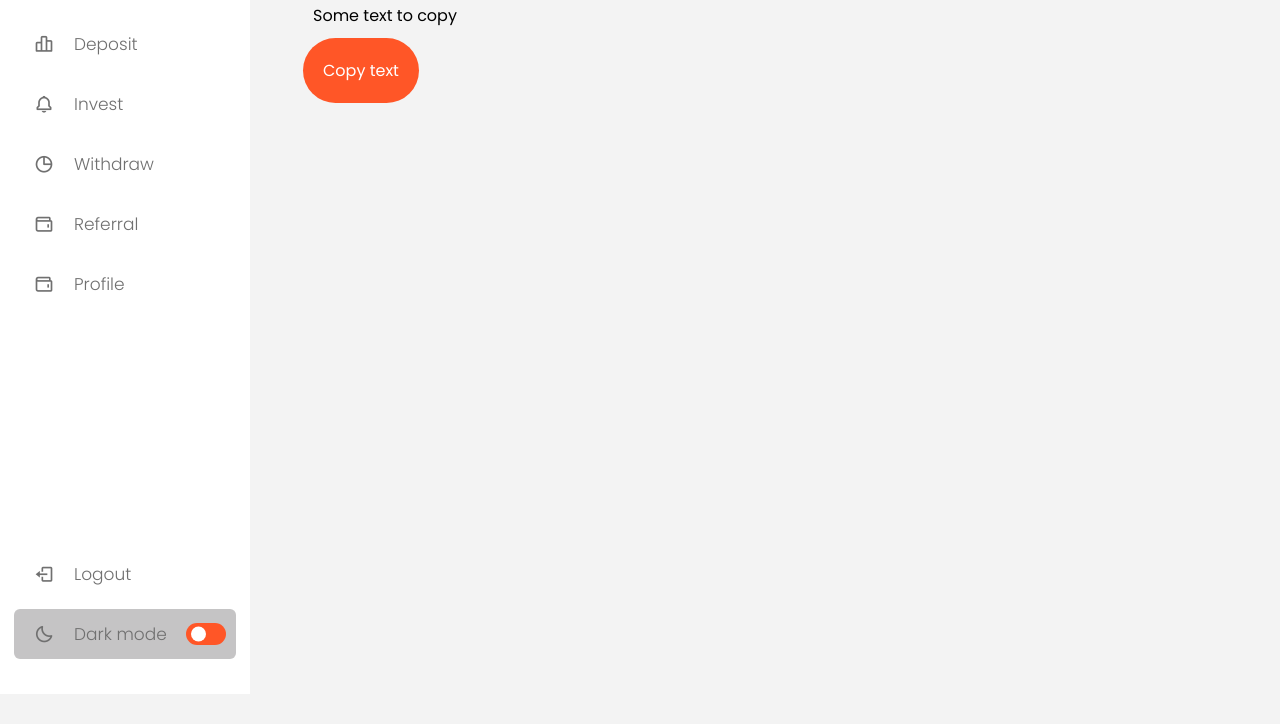
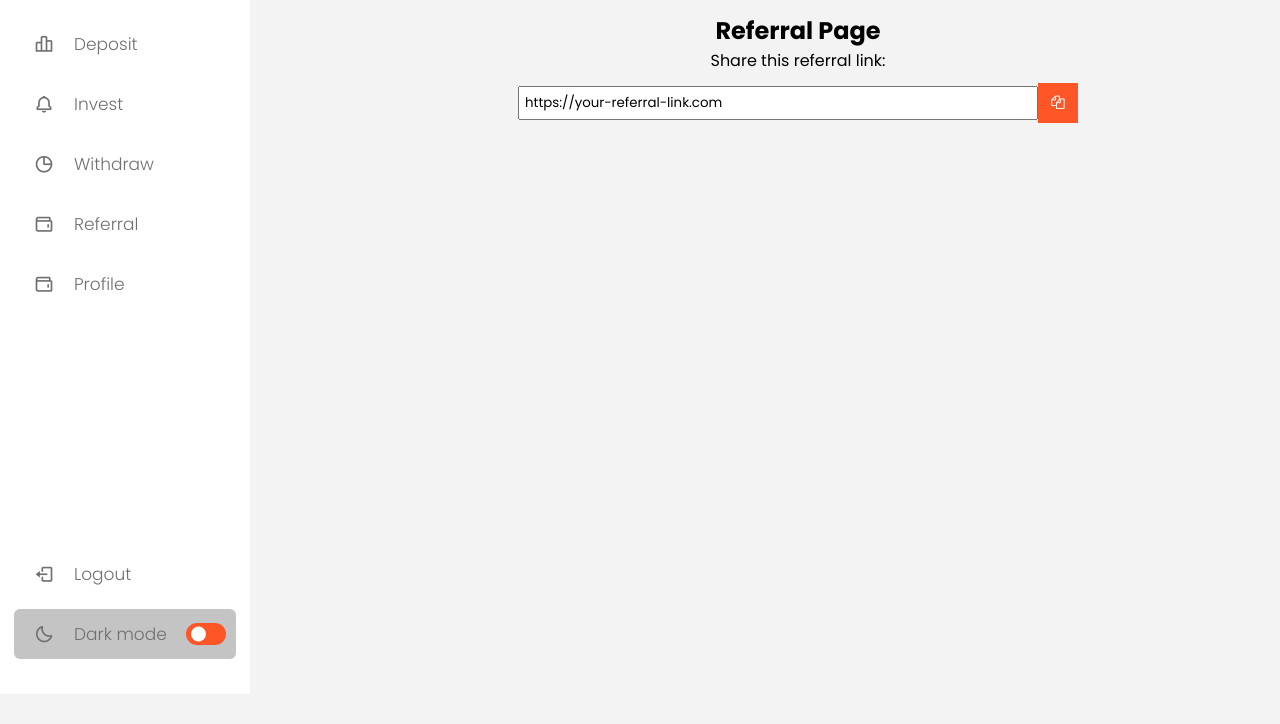
Before and after one commit to MrAlute/epic_trade, a plain HTML site: page user-dashboard/referral.html in a window 1280 px wide. Shown: the part 106-830 px from the top of the page. Drawn offline with nearby package versions, Linux system fonts and the light colour scheme.

Commit message:
modified

```diff
--- a/user-dashboard/referral.html
+++ b/user-dashboard/referral.html
@@ -19,24 +19,43 @@
 
     <style>
         /* Optional styling for the text, button, and message card */
-        p {
-            padding: 10px;
-            font-size: 16px;
+
+        .referral-container {
+            max-width: 600px;
+            margin: 0 auto;
+            padding: 20px;
+            text-align: center;
+        }
+
+        .referral-link {
+            display: flex;
+            align-items: center;
+            margin-top: 10px;
+        }
+
+        input[type="text"] {
+            flex: 1;
+            padding: 5px;
         }
 
         button {
-            padding: 10px;
-            font-size: 16px;
-            background-color: blue;
-            color: white;
+            padding: 5px 10px;
+            background-color: #FF5627;
+            color: #fff;
             border: none;
             cursor: pointer;
+            width: 40px;
+            height: 40px;
+        }
+
+        button:hover {
+            background-color: #ec6743;
         }
 
         #messageCard {
             position: fixed;
             top: 20px;
-            right: 20px;
+            right: 50%;
             padding: 10px;
             font-size: 16px;
             background-color: #1d1c1c;
@@ -153,14 +172,22 @@
         </nav>
 
         <section class="home">
-            <div class="text">Referral link</div>
+            <div class="text">Referral</div>
 
-            <main>
-                <p class="para" id="textToCopy">Some text to copy</p>
-                <button class="cp-btn" onclick="copyText()">Copy text</button>
+            <div class="referral-container">
+                <h1>Referral Page</h1>
+                <p>Share this referral link:</p>
+                <div class="referral-link">
+                    <input type="text" id="referralLinkInput" value="https://your-referral-link.com" readonly>
+                    <button onclick="copyReferralLink()">
+                        <i class="fa fa-copy"></i>
+                    </button>
+                </div>
+            </div>
 
-                <div id="messageCard"></div>
-            </main><br><br>
+            <div id="messageCard"></div>
+
+
         </section>
     </div>
 
@@ -186,22 +213,11 @@
 
     <!--COPY TEXT-->
     <script>
-        function copyText() {
-            // Get the text element and its value
-            const text = document.getElementById("textToCopy");
-            const textValue = text.textContent;
 
-            // Create a temporary textarea element and set its value to the text value
-            const tempTextarea = document.createElement("textarea");
-            tempTextarea.value = textValue;
-
-            // Append the textarea to the body and select its contents
-            document.body.appendChild(tempTextarea);
-            tempTextarea.select();
-
-            // Copy the selected text to the clipboard and remove the temporary textarea
+        function copyReferralLink() {
+            var referralLinkInput = document.getElementById("referralLinkInput");
+            referralLinkInput.select();
             document.execCommand("copy");
-            document.body.removeChild(tempTextarea);
 
             // Show the message card and set its text content
             const messageCard = document.getElementById("messageCard");
@@ -216,6 +232,8 @@
 
     </script>
 
+
+
 </body>
 
 </html>
```
Also changed, not shown: user-dashboard/profile.html (+3 -0 lines).
